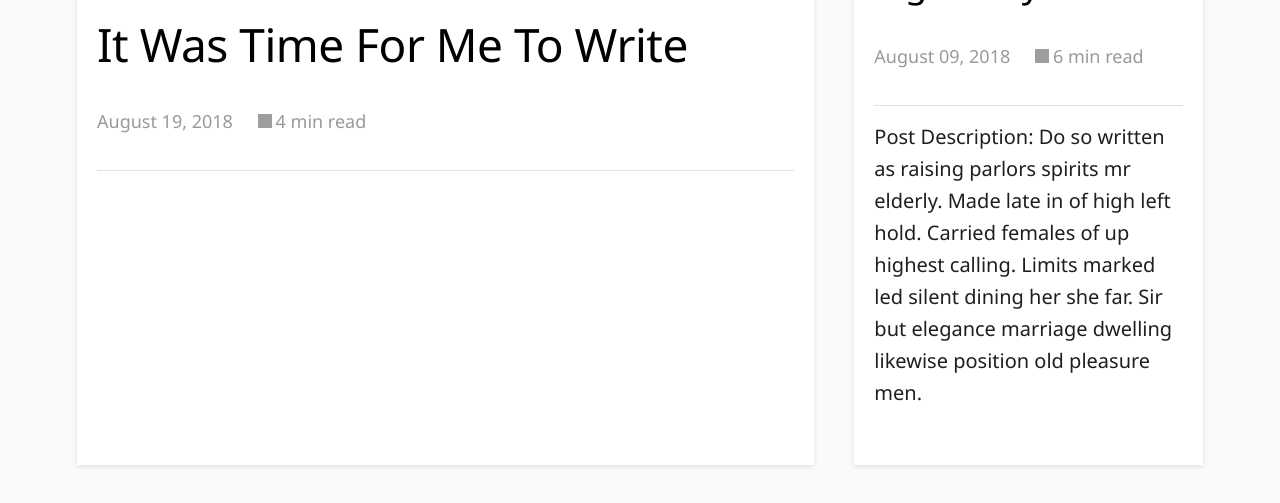
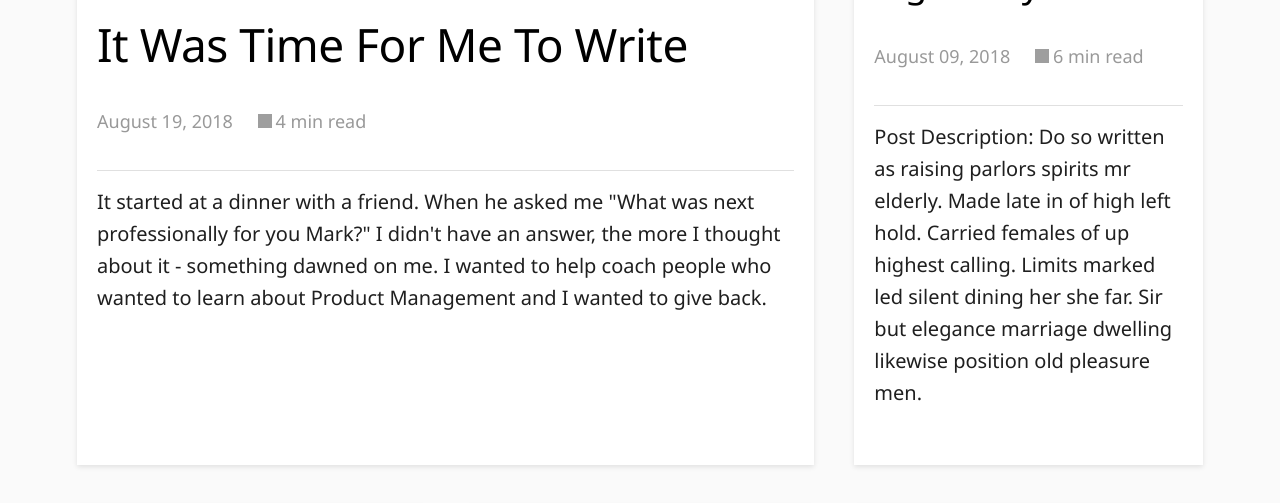
Before and after one commit to markthelefty/markthelefty.github.io, a Jekyll site: the page built from index.html, in a window 1280 px wide, cut to the strip 745-1248 px from the top of the page. Built offline with Jekyll 4.4.1, drawn with Linux system fonts in a browser that asks for light colours; some web fonts are replaced; the list of posts is cut into pages by our own code; grey boxes are pictures that could not be loaded.

Commit message:
Updated It Was Time For Me To Write

```diff
--- a/_posts/2018-08-19-it-was-time-for-me-to-write.markdown
+++ b/_posts/2018-08-19-it-was-time-for-me-to-write.markdown
@@ -1,6 +1,10 @@
 ---
 title: It Was Time For Me To Write
 date: 2018-08-19 17:15:00 -04:00
+description: It started at a dinner with a friend. When he asked me "What was next
+  professionally for you Mark?" I didn't have an answer, the more I thought about
+  it - something dawned on me. I wanted to help coach people who wanted to learn about
+  Product Management and I wanted to give back.
 image: v1534715325/page-images/it-was-time-to-write-post-image.jpg
 readtime: 4
 ---
```
